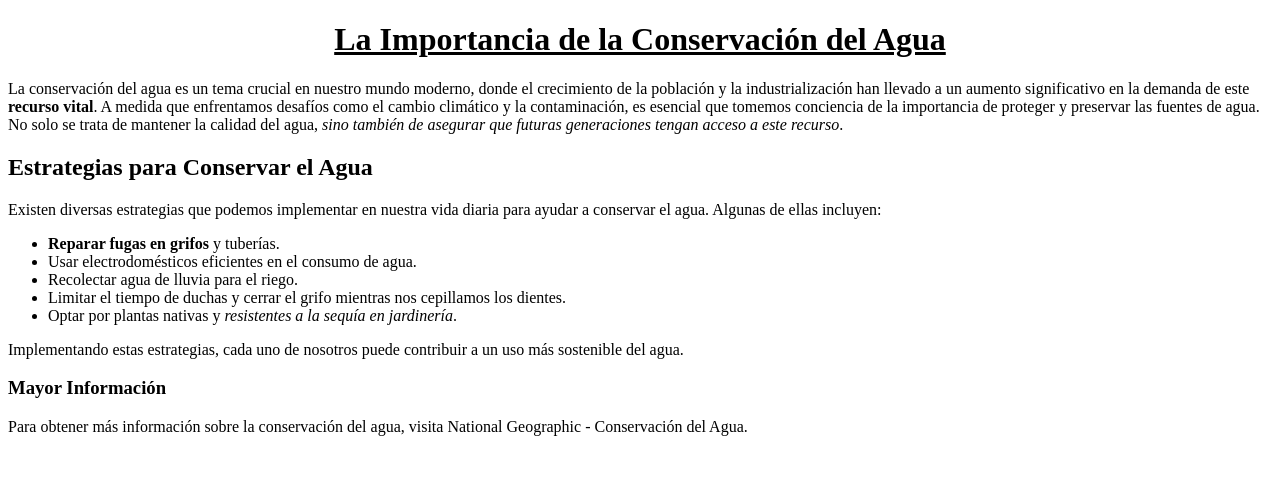
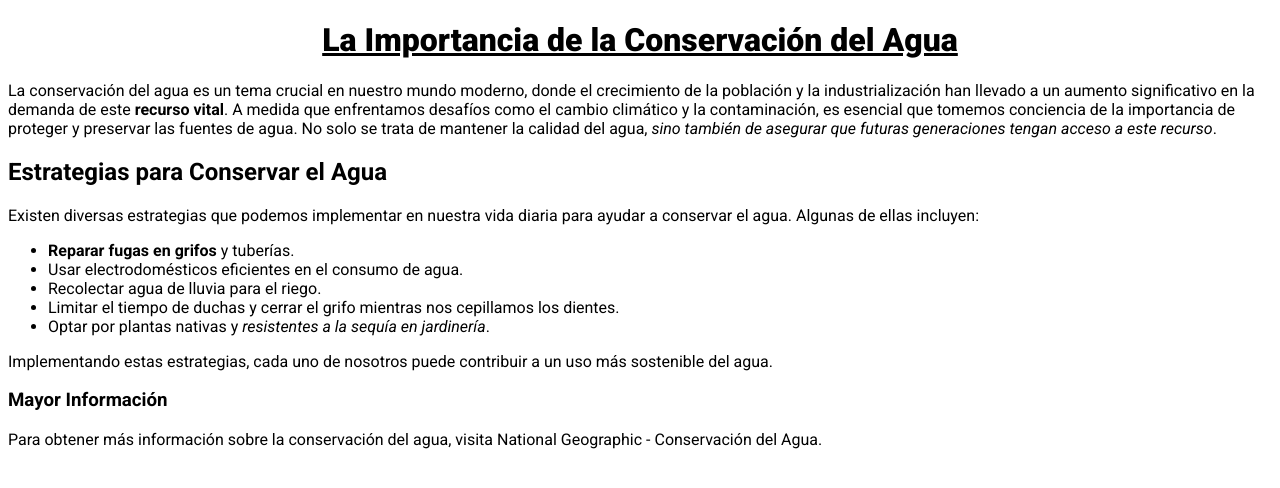
Before and after one commit to florlacroze/ejercicio, a plain HTML site: page index.html in a window 1280 px wide. Drawn offline with Linux system fonts and the light colour scheme.

Commit message:
Add files via upload

```diff
--- a/css/estilos.css
+++ b/css/estilos.css
@@ -1,4 +1,9 @@
+@import url('https://fonts.googleapis.com/css2?family=Roboto:ital,wght@0,400;0,700;0,900;1,400;1,700&display=swap');
+
+body {font-family: "roboto", sans-serif ;}
+
 h1 {
     text-decoration: underline;
     text-align: center;
+    font-weight: 900;
 }
```
